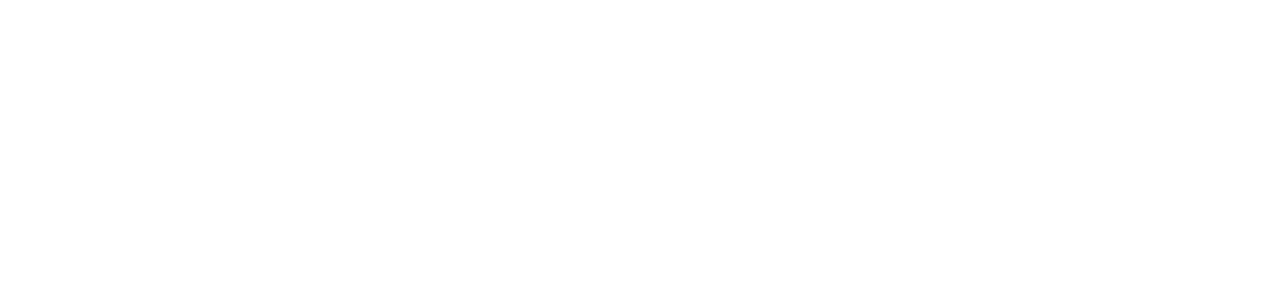
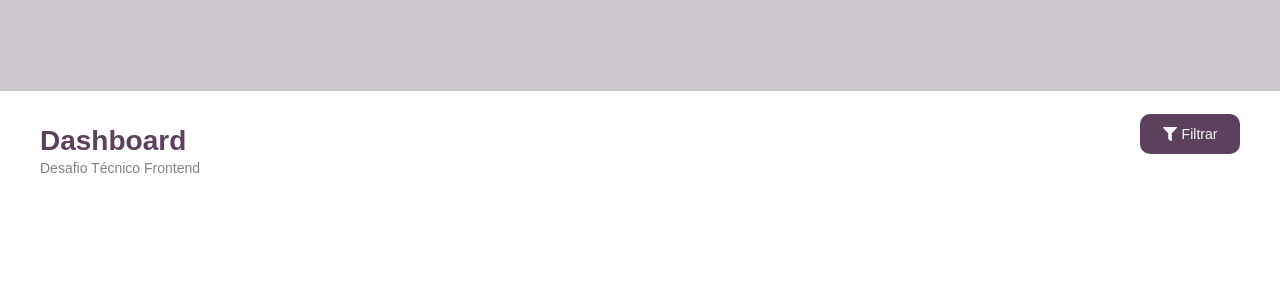
Before and after one commit to charleeslemes/teste-minehr, a React (Create React App) app: page / in a window 1280 px wide. Shown: the top 300 px of the page. Built offline with nearby package versions, Linux system fonts and the light colour scheme.

Commit message:
Criação e estilização header e Criação da página Dashboard

```diff
--- a/src/App.js
+++ b/src/App.js
@@ -1,9 +1,12 @@
-
+import Dashboard from './pages/Dashboard';
+import GlobalStyled from './styled/globol';
 
 function App() {
   return (
     <>
 
+      <GlobalStyled/>
+      <Dashboard/>
 
     </>
   );
--- /dev/null
+++ b/src/components/Header/index.js
@@ -0,0 +1,14 @@
+
+import {Content_header} from './styled';
+
+export default function Header(){
+    return(
+        <>
+
+        <Content_header>
+
+        </Content_header>
+
+        </>
+    )
+}
--- /dev/null
+++ b/src/components/Header/styled.js
@@ -0,0 +1,9 @@
+import styled from "styled-components";
+
+
+export const Content_header = styled.div`
+    width: 100%;
+    height: 91px;
+    background-color: #cec6ce;
+
+`;
--- /dev/null
+++ b/src/pages/Dashboard/index.js
@@ -0,0 +1,26 @@
+import {Titulo_filtro,Titulo,Filtro} from './styled';
+import Header from '../../components/Header';
+import {FaFilter} from 'react-icons/fa'
+
+export default function Dashboard(){
+    return(
+        <>
+        <Header/>
+
+            <Titulo_filtro>
+
+                <Titulo>
+                <h1>Dashboard</h1>
+                <h4>Desafio Técnico Frontend</h4>
+                </Titulo>
+
+                <Filtro>
+                        <FaFilter/>
+                        <span>Filtrar</span>
+                </Filtro>
+
+            </Titulo_filtro>
+
+        </>
+    )
+}
--- /dev/null
+++ b/src/pages/Dashboard/styled.js
@@ -0,0 +1,53 @@
+import styled from "styled-components";
+
+
+export const Titulo_filtro = styled.div`
+    width: 100%;
+    align-items: center;
+    display: flex;
+    max-width: 1200px;
+    margin: 0 auto;
+    justify-content: space-between;
+`;
+
+
+export const Titulo = styled.div`
+    margin-top:34px ;
+    h1{
+        font-weight: bold;
+        font-size: 28px;
+        color: #5d405c;
+
+    }
+
+    h4{
+        font-size: 14px;
+        font-weight: 500;
+        margin-top: 3px;
+        color: #828282;
+    }
+
+`;
+
+export const Filtro = styled.div`
+    cursor: pointer;
+    width: 100px;
+    height: 40px;
+    border-radius: 10px;
+    background-color: #5d405c;
+    display: flex;
+    justify-content: center;
+    align-items: center;
+
+    svg{
+        color: #fff;
+        font-size: 14px;
+        margin-right: 5px;
+    }
+
+    span{
+        font-size: 14px;
+        color: #F7F7F7;
+    }
+
+`;
--- /dev/null
+++ b/src/styled/globol.js
@@ -0,0 +1,20 @@
+import { createGlobalStyle } from "styled-components";
+<style>
+@import url('https://fonts.googleapis.com/css2?family=Montserrat:wght@300;400;500;700&display=swap');
+</style>
+
+export default createGlobalStyle`*{
+
+    margin:0;
+    padding: 0;
+    box-sizing: border-box;
+
+
+}
+
+html,body, #root{
+    height: 100%;
+    font-family: 'Montserrat', sans-serif;
+}
+
+`
```
